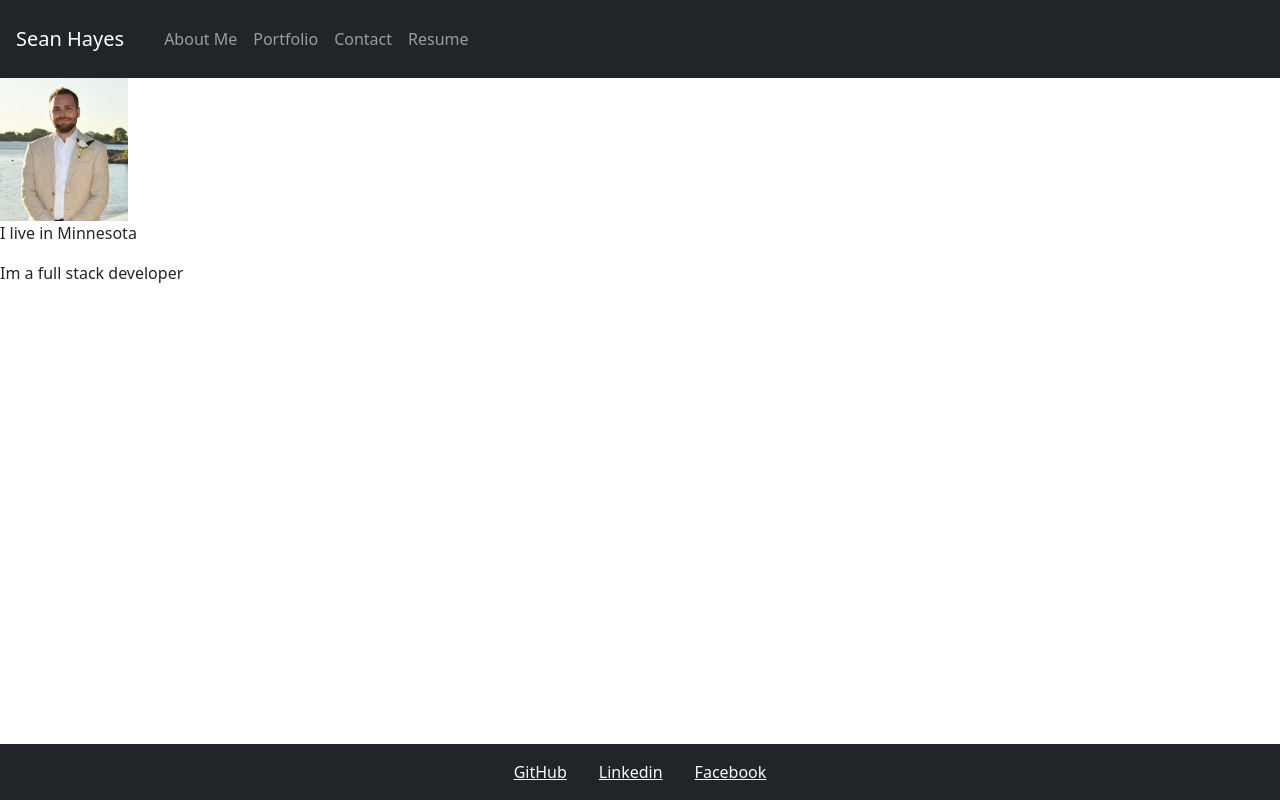
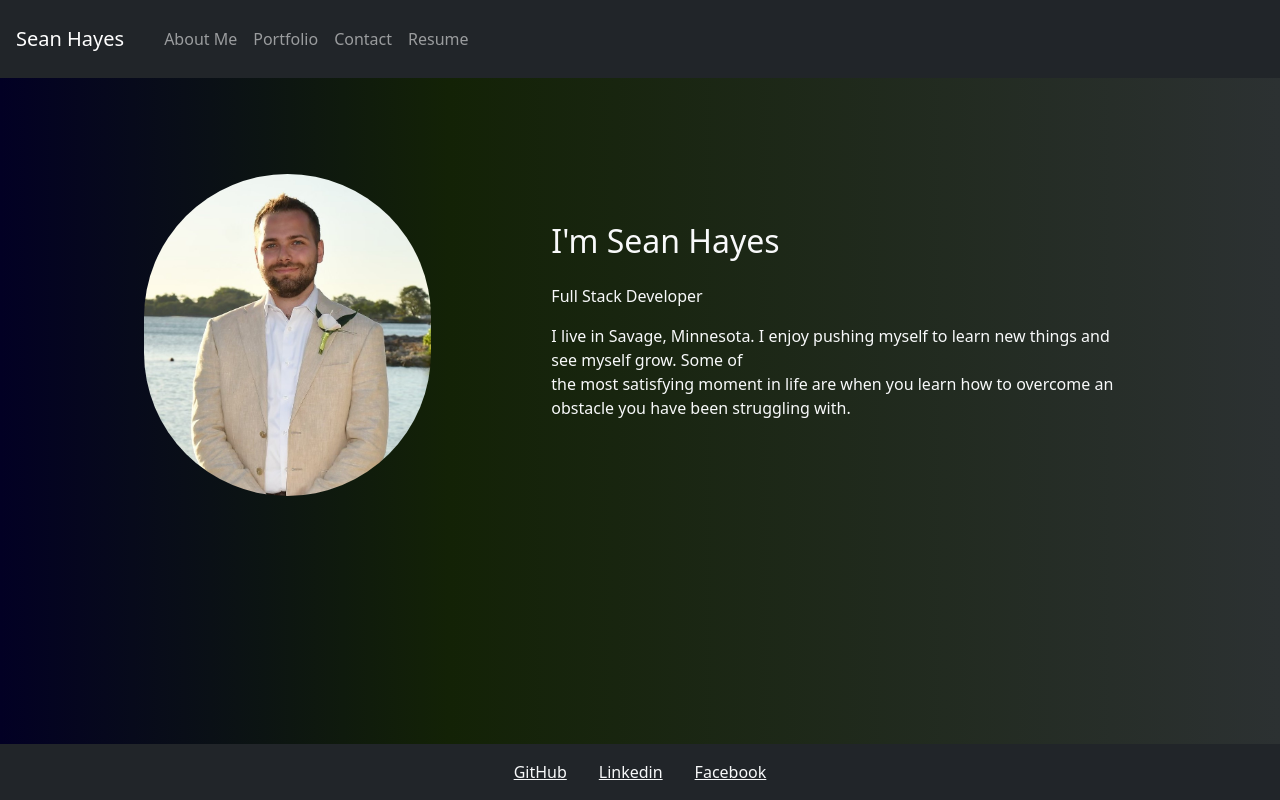
Before and after one commit to hayessea000/react-portfolio, a React (Create React App) app: page / in a window 1280 px wide. Built offline with nearby package versions, Linux system fonts and the light colour scheme.

Commit message:
added most the styling

```diff
--- a/src/App.css
+++ b/src/App.css
@@ -2,8 +2,14 @@
   margin-top: 78px;
 }
 
+#root {
+  background: rgb(2, 0, 36);
+  background: linear-gradient(90deg, rgba(2, 0, 36, 1) 0%, rgba(19, 34, 6, 1) 35%, rgba(44, 49, 50, 1) 100%);
+  min-height: 90vh;
+}
+
 @media screen and (max-width: 640px) {
-    * {
-      font-size: xx-small;
-    }
+  * {
+    font-size: xx-small;
+  }
 }
--- a/src/components/AboutMe.js
+++ b/src/components/AboutMe.js
@@ -1,12 +1,21 @@
 
-function AboutMe(props){
+function AboutMe(props) {
 
-    return(
-        <div className="shiftD">
-            <img style={{width: "10%"}} alt="Sean standing on a beach" src="./images/me.jpg"/>
-            <p>I live in Minnesota</p>
-            <p>Im a full stack developer</p>
-        </div>
+    return (
+        <div className="shiftD p-5">
+            <div className="row pt-5">
+                <div className="col-5">
+                    <div className="text-center">
+                        <img style={{ width: "60%", borderRadius: 400 / 2 }} alt="Sean standing on a beach" src="./images/me.jpg" />
+                    </div>
+                </div>
+                <div className="col-6 text-light mt-5">
+                    <h2 className="mb-4">I'm Sean Hayes</h2>
+                    <p>Full Stack Developer</p>
+                    <p>I live in Savage, Minnesota. I enjoy pushing myself to learn new things and see myself grow. Some of<br/> the most satisfying moment in life are when you learn how to overcome an obstacle you have been struggling with.</p>
+                </div>
+            </div>
+        </div >
     )
 }
 
--- a/src/components/Contact.js
+++ b/src/components/Contact.js
@@ -10,25 +10,25 @@ function Contact(props){
     const handleError = (event) => {
         if (event.target.name=== "email"){
             if(!validate(event.target.value)){
-                setError("email error")
+                setError("not a valid email")
             }
         }
         if (event.target.value === ""){
-            setError("This feild is req")
+            setError("The feild can not be blank")
         }
     }
 
     return(
         <div className="shiftD">
-            <p>{error}</p>
              <form className="text-center">
                 <label>Contact me</label>
                 <div className="row w-50 mx-auto">
                     <input className="col-6" onBlur={(event)=> handleError(event)} onFocus={()=> setError("")} type="text" placeholder="Your name here" name="name" value={contactData.name} onChange={handleInputChange} />
                     <input className="col-6" onBlur={(event)=> handleError(event)} onFocus={()=> setError("")} type="text" placeholder="Your Email" name="email" value={contactData.email} onChange={handleInputChange} />
                 </div>
-                <input className="row w-50 mx-auto"onBlur={(event)=> handleError(event)} onFocus={()=> setError("")}type="text" placeholder="Your message" name="message" value={contactData.message} onChange={handleInputChange} />
+                <textarea className="row w-50 mx-auto message"onBlur={(event)=> handleError(event)} onFocus={()=> setError("")}type="text" placeholder="Your message" rows={5} name="message" value={contactData.message} onChange={handleInputChange} />
                 <button className="w-50">Contact</button>
+                <p className="text-light">{error}</p>
             </form>
         </div>
     )
--- a/src/components/Footer.js
+++ b/src/components/Footer.js
@@ -9,11 +9,6 @@ function Footer(props) {
                 <a className="text-light p-3" href="https://www.facebook.com/">Facebook</a>
             </div>
         </footer>
-        // <div className="bg-dark row">
-        //     <p><a href="https://github.com/hayessea000">GitHub</a></p>
-        //     <p><a href="https://www.linkedin.com/">Linkedin</a></p>
-        //     <p><a href="https://www.facebook.com/">Facebook</a></p>
-        // </div>
     )
 }
 
--- a/src/components/Resume.js
+++ b/src/components/Resume.js
@@ -1,13 +1,33 @@
 
-function Resume(props){
+function Resume(props) {
+    const skills = [
+        'Html',
+        'Css',
+        'Javascript',
+        'Mysql',
+        'Mongo',
+        'React',
+        'Express'
+    ]
 
-    return(
+    return (
         <div className="shiftD">
-            <div>
-                <img style={{width: "10%"}} src="./images/resumesample.png" alt="resume"/>
+            <div className="row w-100">
+                <div className="col-5 p-5">
+                    <div>
+                        <img className="figure-img img-fluid rounded" style={{ width: "75%" }} src="./images/resumesample.png" alt="resume" />
+                    </div>
+                    <a href="./images/resume.pdf" download>Download resume here</a>
+                </div>
+                <div className="text-light col-5 p-5 text-center">
+                    <h2>Proficiencies</h2>
+                    <ul className="text-light text-start">
+                        {skills.map(skill => (
+                            <li>{skill}</li>
+                        ))}
+                    </ul>
+                </div>
             </div>
-            <a href="./images/resume.pdf" download>resume here</a>
-            <p>proficiencies</p>
         </div>
     )
 }
```
